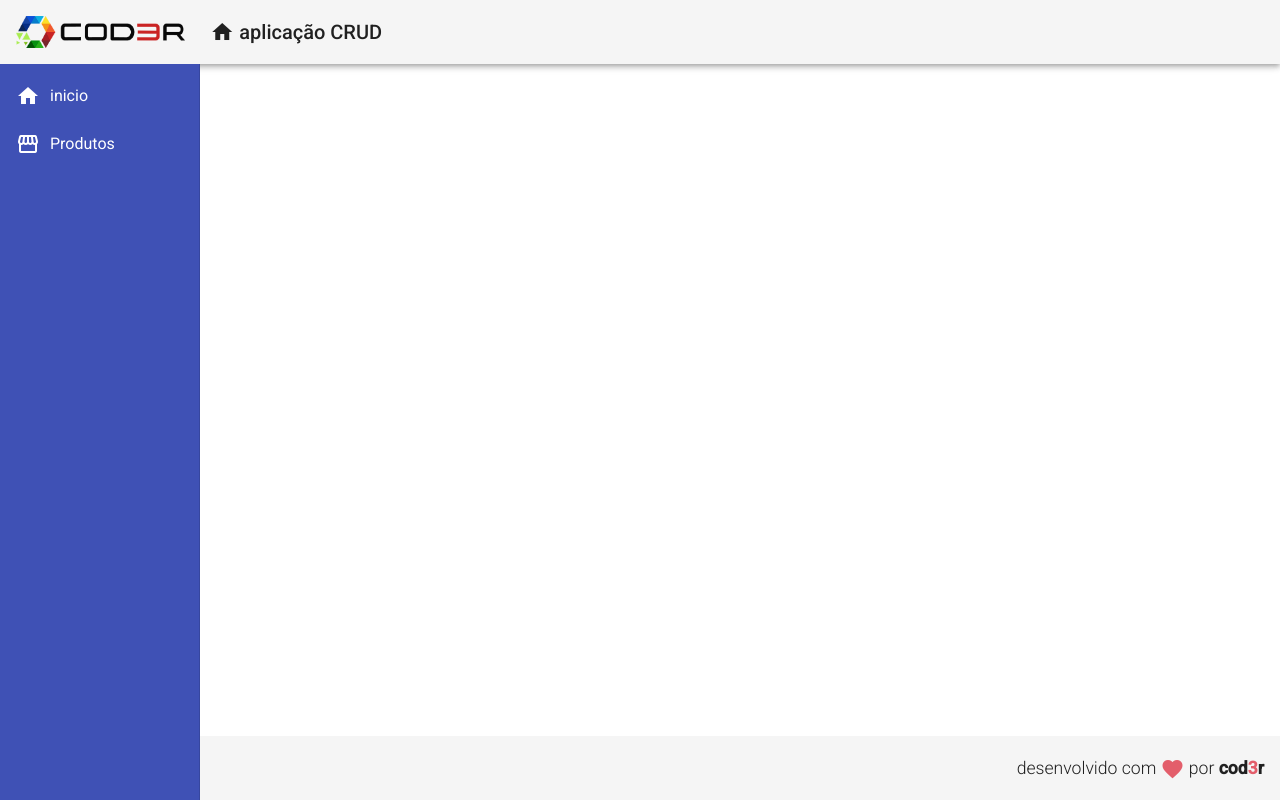
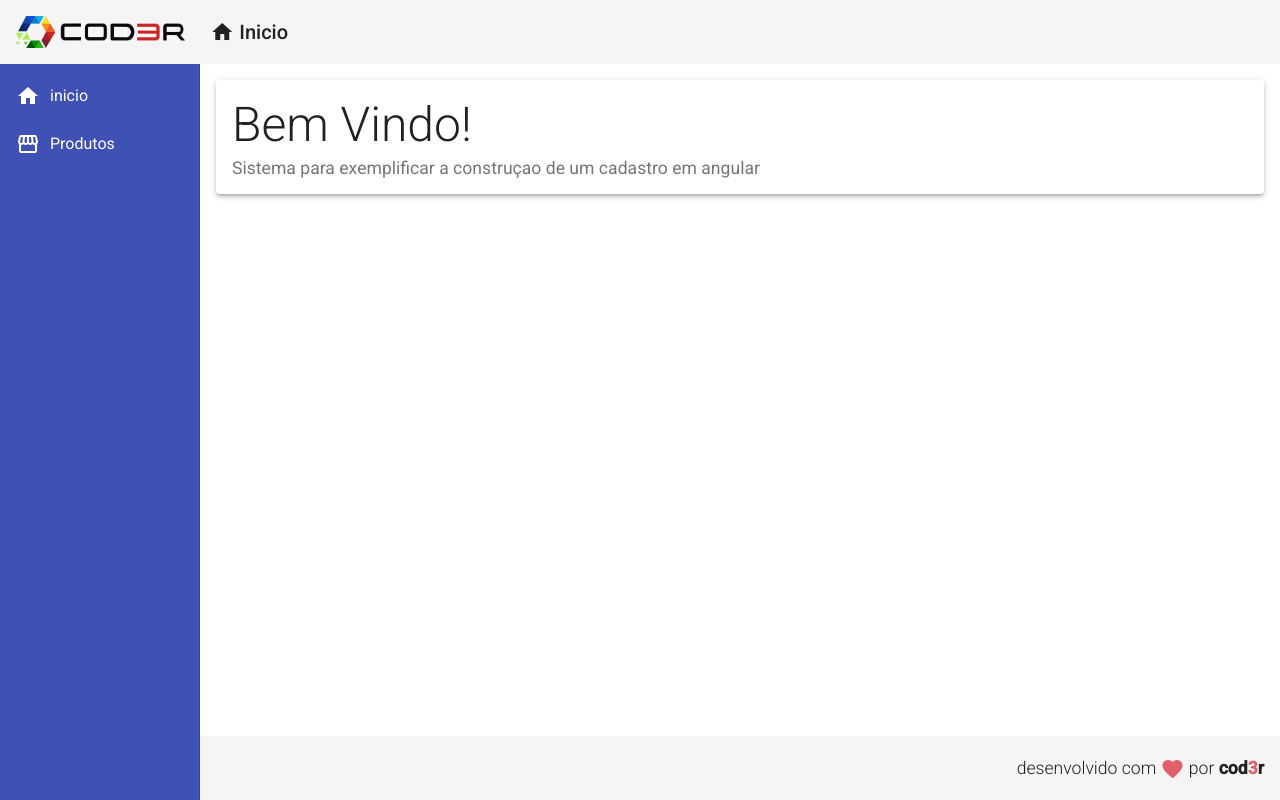
Before and after one commit to Joelio-Marinho/curso_angular_cod3r, an Angular app in the folder frontend/: page / in a window 1280 px wide. Built offline with nearby package versions, Linux system fonts and the light colour scheme.

Commit message:
adição de novos componentes

```diff
--- a/frontend/src/app/app-routing.module.ts
+++ b/frontend/src/app/app-routing.module.ts
@@ -1,7 +1,20 @@
 import { NgModule } from '@angular/core';
 import { RouterModule, Routes } from '@angular/router';
 
-const routes: Routes = [];
+import { HomeComponent } from "./views/home/home.component"
+import { ProductCrudComponent } from "./views/product-crud/product-crud.component"
+import { from } from 'rxjs';
+
+const routes: Routes = [
+  {
+    path: "",
+    component: HomeComponent
+  },
+  {
+    path: "products",
+    component: ProductCrudComponent
+  }
+];
 
 @NgModule({
   imports: [RouterModule.forRoot(routes)],
--- a/frontend/src/app/components/template/header/header.component.html
+++ b/frontend/src/app/components/template/header/header.component.html
@@ -1,6 +1,6 @@
 <mat-toolbar class="header mat-elevation-z4">
     <span>
-        <a>
+        <a routerLink="/">
             <img class="logo" src="assets/img/logo.png" alt="logo">
         </a>
     </span>
@@ -9,7 +9,7 @@
             <i class="material-icons">
                 home
             </i>
-            aplicação CRUD
+            Inicio
         </a>
     </span>
 </mat-toolbar>
--- a/frontend/src/app/components/template/nav/nav.component.css
+++ b/frontend/src/app/components/template/nav/nav.component.css
@@ -9,3 +9,8 @@
 .sidenav i{
     padding-right: 10px;
 }
+
+.content{
+    padding: 16px;
+    background-color:#fff ;
+}
--- a/frontend/src/app/components/template/nav/nav.component.html
+++ b/frontend/src/app/components/template/nav/nav.component.html
@@ -1,13 +1,13 @@
 <mat-sidenav-container class="container">
     <mat-sidenav class="sidenav" mode="side" opened fixedInViewport="true" fixedTopGap="64">
         <mat-nav-list class="mav-list">
-            <a mat-list-item>
+            <a mat-list-item routerLink="/">
                 <i class="material-icons">
                     home
                 </i>
                 inicio
             </a>
-            <a mat-list-item>
+            <a mat-list-item routerLink="/products">
                 <i class="material-icons">
                     storefront
                 </i>
@@ -15,4 +15,9 @@
             </a>
         </mat-nav-list>
     </mat-sidenav>
+
+    <mat-sidenav-content class= "content">
+        <router-outlet></router-outlet>
+    </mat-sidenav-content>
+
 </mat-sidenav-container>
--- /dev/null
+++ b/frontend/src/app/views/home/home.component.css
@@ -0,0 +1,9 @@
+.home .title{
+    font-size: 3rem;
+    font-weight: 300;
+    line-height: 1.2;
+
+}
+.home .subtitle{
+    font-size: 1.1rem;
+}
--- /dev/null
+++ b/frontend/src/app/views/home/home.component.html
@@ -0,0 +1,10 @@
+
+<mat-card class="home mat-elevation-z3">
+    <mat-card-title class = "title">
+        Bem Vindo!
+    </mat-card-title>
+
+    <mat-card-subtitle class = "subtitle">
+        Sistema para exemplificar a construçao de um cadastro em angular
+    </mat-card-subtitle>
+</mat-card>
--- /dev/null
+++ b/frontend/src/app/views/home/home.component.ts
@@ -0,0 +1,15 @@
+import { Component, OnInit } from '@angular/core';
+
+@Component({
+  selector: 'app-home',
+  templateUrl: './home.component.html',
+  styleUrls: ['./home.component.css']
+})
+export class HomeComponent implements OnInit {
+
+  constructor() { }
+
+  ngOnInit(): void {
+  }
+
+}
--- /dev/null
+++ b/frontend/src/app/views/product-crud/product-crud.component.html
@@ -0,0 +1 @@
+<p>product-crud works!</p>
--- /dev/null
+++ b/frontend/src/app/views/product-crud/product-crud.component.ts
@@ -0,0 +1,15 @@
+import { Component, OnInit } from '@angular/core';
+
+@Component({
+  selector: 'app-product-crud',
+  templateUrl: './product-crud.component.html',
+  styleUrls: ['./product-crud.component.css']
+})
+export class ProductCrudComponent implements OnInit {
+
+  constructor() { }
+
+  ngOnInit(): void {
+  }
+
+}
```
Also changed, not shown: frontend/src/app/app.module.ts (+10 -3 lines), frontend/src/app/views/product-crud/product-crud.component.css (added), 1 other file (tests, documents, lock files or other folders).
